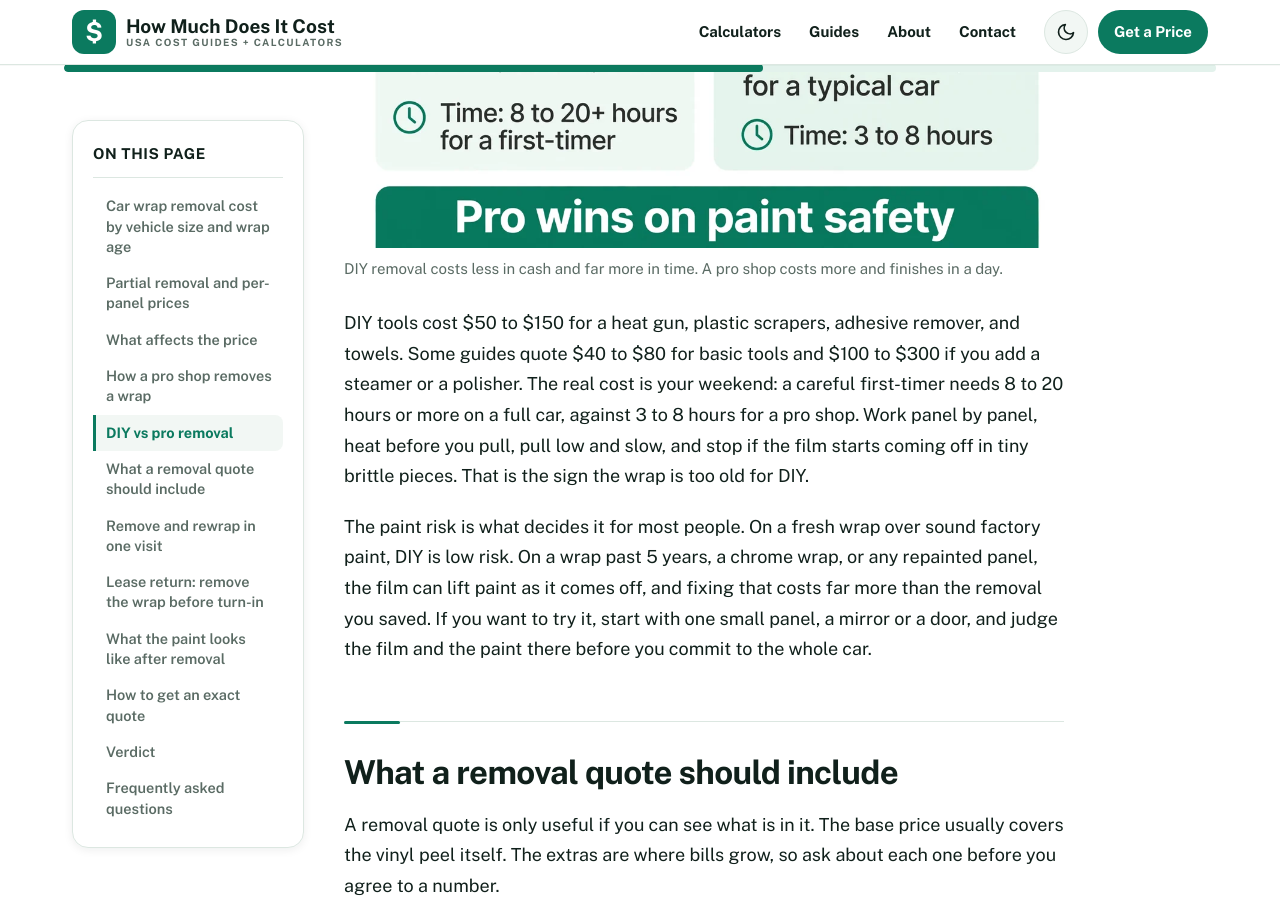
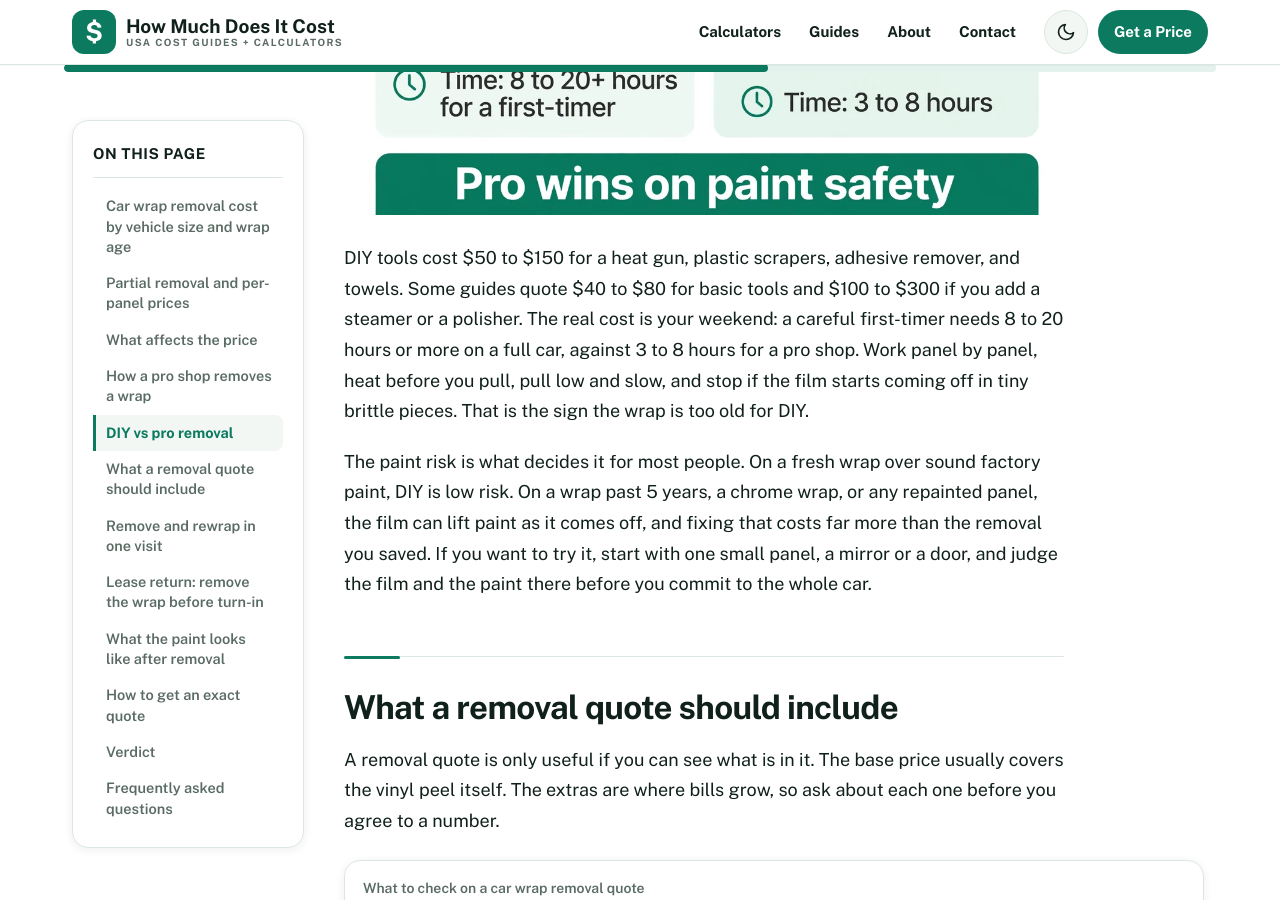
Before and after one commit to zaidmeo09-dhangal/howmuchdoesitcostusa, a Jekyll site: the page built from _posts/2026-11-21-how-much-does-it-cost-to-remove-a-car-wrap.md, in a window 1280 px wide and 900 px high, scrolled down 7497 px. Built offline with Jekyll 4.4.1, drawn with Linux system fonts in a browser that asks for light colours; some web fonts are replaced; some of the changed text lies outside the part shown.

Commit message:
Initial deploy: add _posts/2026-11-21-how-much-does-it-cost-to-remove-a-car-wrap.md

```diff
--- a/_posts/2026-11-21-how-much-does-it-cost-to-remove-a-car-wrap.md
+++ b/_posts/2026-11-21-how-much-does-it-cost-to-remove-a-car-wrap.md
@@ -216,7 +216,7 @@ schema: |
 
 <p>A pro removal is a patient job, not a fast one. The technician heats a section with a heat gun until the adhesive softens, lifts an edge with a plastic tool, and pulls the film back at a low angle while heating ahead of the peel. Panels come off one at a time, then the technician cleans the adhesive residue and wipes each panel down. A typical car takes 3 to 8 hours. A sedan with a wrap under 5 years old takes 3 to 5 hours, while a badly aged or chrome wrap can take 8 to 12 hours or more.</p>
 
-<figure><img src="/assets/images/blog/car-wrap-removal-cost/car-wrap-removal-process.webp" alt="Technician peeling a vinyl wrap off a car door with a heat gun during removal" width="1200" height="800" loading="lazy"><figcaption>A technician peels vinyl from a car door with a heat gun during removal.</figcaption></figure>
+<figure><img src="/assets/images/blog/car-wrap-removal-cost/car-wrap-removal-process.webp" alt="Technician peeling a vinyl wrap off a car door with a heat gun during removal" width="1200" height="800" loading="lazy"></figure>
 
 <p>Heat is the whole technique. Too little heat and the film tears and leaves adhesive everywhere. Too much heat and the adhesive melts into the clear coat, or the paint itself is at risk. That is why a shop charges labor by the hour: the job cannot be rushed without making the cleanup longer.</p>
 
@@ -242,7 +242,7 @@ schema: |
 </table>
 </div>
 
-<figure><img src="/assets/images/blog/car-wrap-removal-cost/car-wrap-removal-diy-vs-pro.webp" alt="Infographic comparing DIY and professional car wrap removal cost and time" width="1200" height="800" loading="lazy"><figcaption>DIY removal costs less in cash and far more in time. A pro shop costs more and finishes in a day.</figcaption></figure>
+<figure><img src="/assets/images/blog/car-wrap-removal-cost/car-wrap-removal-diy-vs-pro.webp" alt="Infographic comparing DIY and professional car wrap removal cost and time" width="1200" height="800" loading="lazy"></figure>
 
 <p>DIY tools cost $50 to $150 for a heat gun, plastic scrapers, adhesive remover, and towels. Some guides quote $40 to $80 for basic tools and $100 to $300 if you add a steamer or a polisher. The real cost is your weekend: a careful first-timer needs 8 to 20 hours or more on a full car, against 3 to 8 hours for a pro shop. Work panel by panel, heat before you pull, pull low and slow, and stop if the film starts coming off in tiny brittle pieces. That is the sign the wrap is too old for DIY.</p>
 
@@ -287,7 +287,7 @@ schema: |
 
 <p>Expect the paint to look different from the paint you remember, and do not panic. Two things are normal after a wrap comes off: ghosting, a faint outline where the wrap edges sat or where covered paint stayed a different shade from exposed paint, and uneven gloss, where some panels look shinier than others. Both come from years of the film shielding the paint in some places and not others. A light polish usually reduces both a lot, and it is the step most people skip and then regret.</p>
 
-<figure><img src="/assets/images/blog/car-wrap-removal-cost/car-wrap-after-removal.webp" alt="Clean car with glossy original paint showing after a vinyl wrap was removed" width="1200" height="800" loading="lazy"><figcaption>Clean, glossy original paint after a vinyl wrap was removed.</figcaption></figure>
+<figure><img src="/assets/images/blog/car-wrap-removal-cost/car-wrap-after-removal.webp" alt="Clean car with glossy original paint showing after a vinyl wrap was removed" width="1200" height="800" loading="lazy"></figure>
 
 <p>What is not normal is paint coming off with the film, deep scratches the wrap was hiding, or clear coat peeling in sheets. Those point to weak or repainted paint underneath, and they are the reason a shop inspects the paint before it starts pulling film. If the paint underneath needs more than a polish, read <a href="{{ '/blog/how-much-does-it-cost-to-paint-a-car/' | relative_url }}">how much does it cost to paint a car</a> before you decide on a repaint, because a repaint costs $1,500 to $10,000 by quality and is a very different decision from a polish.</p>
 
```
